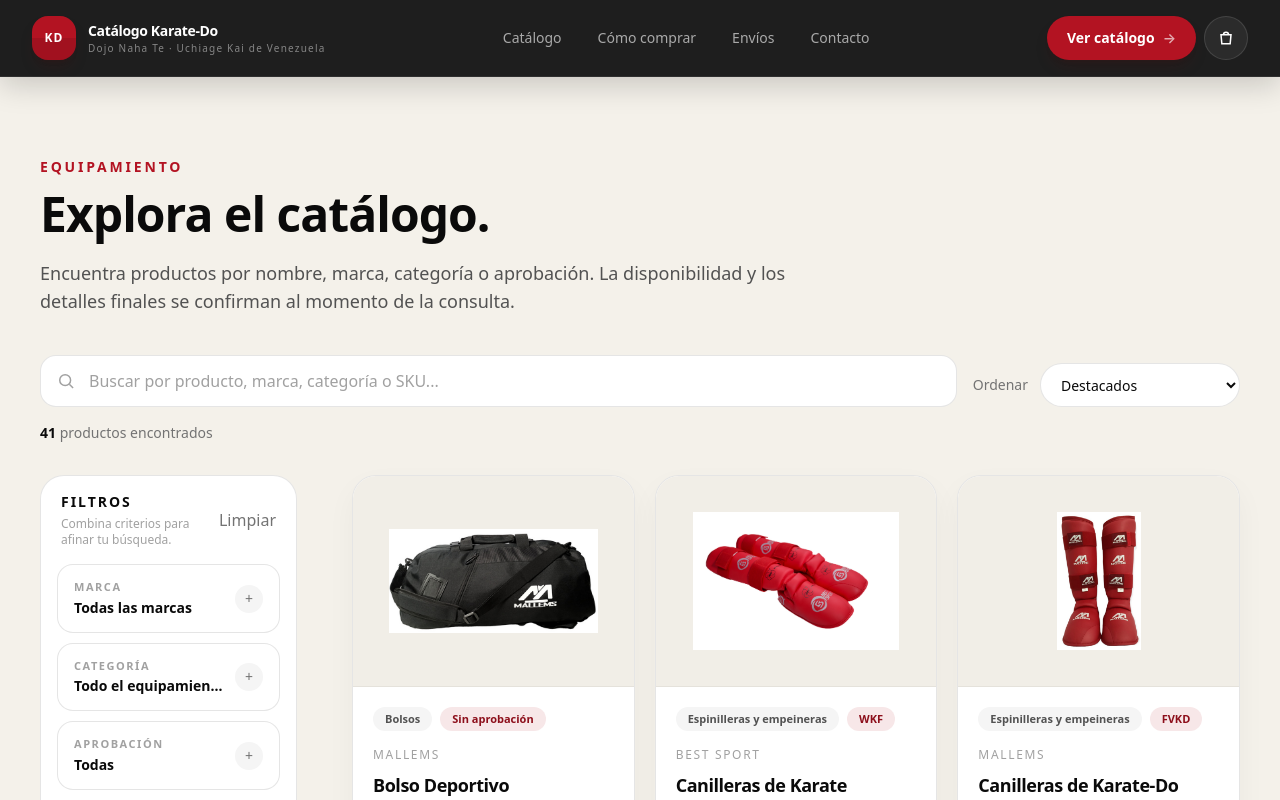
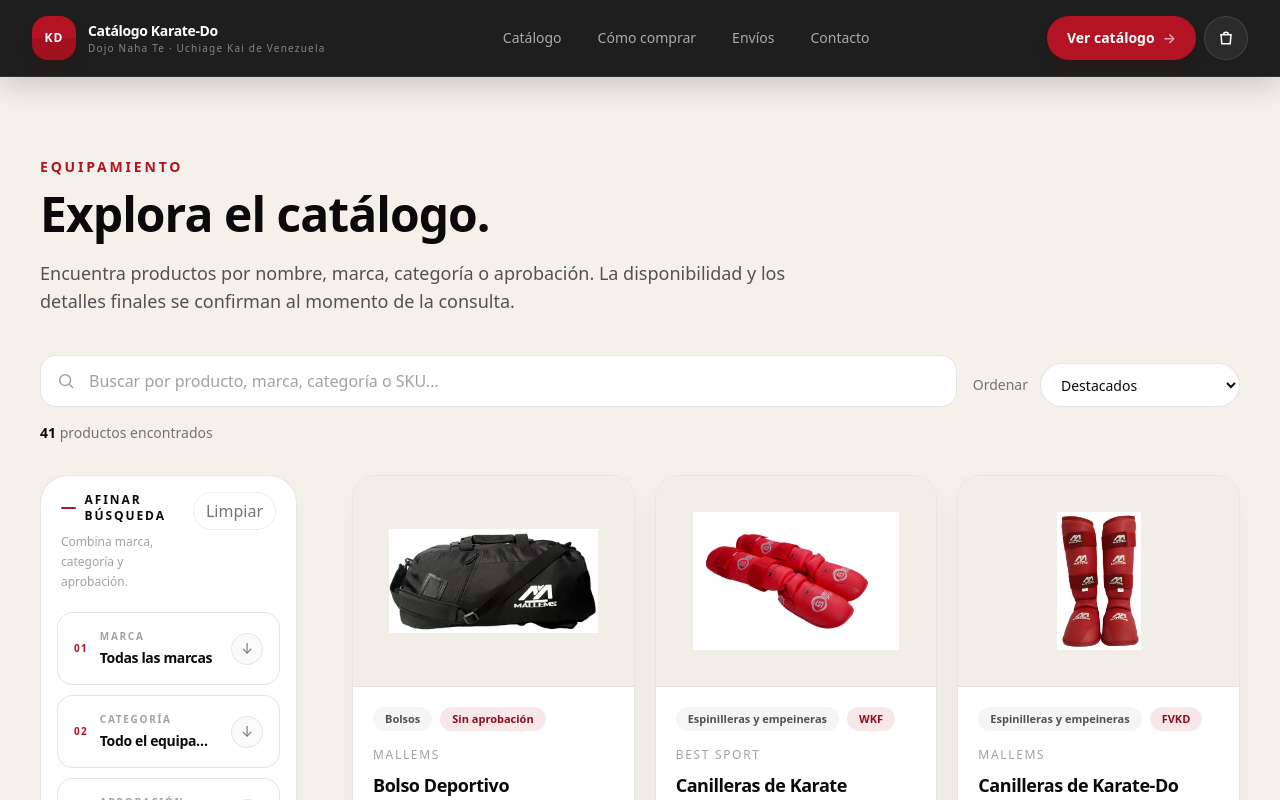
Before and after one commit to maorusohh/catalogo-karate, a Next.js app: page /catalogo in a window 1280 px wide. Shown: the top 800 px of the page. Built offline with nearby package versions, Linux system fonts and the light colour scheme.

Commit message:
refactor: refine catalog filter hierarchy

```diff
--- a/src/components/catalog/catalog-filters.tsx
+++ b/src/components/catalog/catalog-filters.tsx
@@ -1,8 +1,9 @@
 "use client";
 
-import type { ApprovalLevel, Brand, Category, Product } from "@/types/catalog";
+import type { ReactNode } from "react";
 
 import type { CatalogFilters as CatalogFiltersState } from "@/lib/catalog/queries";
+import type { ApprovalLevel, Brand, Category, Product } from "@/types/catalog";
 
 type CatalogFiltersProps = {
   filters: CatalogFiltersState;
@@ -57,33 +58,41 @@ function getApprovalLabel(value: ApprovalLevel | "ALL"): string {
 }
 
 function FilterSection({
+  number,
   title,
   value,
   children,
 }: {
+  number: string;
   title: string;
   value: string;
-  children: React.ReactNode;
+  children: ReactNode;
 }) {
   return (
-    <details className="group overflow-hidden rounded-2xl border border-black/10 bg-white">
-      <summary className="flex cursor-pointer list-none items-center justify-between gap-3 px-4 py-3.5 [&::-webkit-details-marker]:hidden">
-        <div className="min-w-0">
-          <p className="text-[11px] font-semibold tracking-[0.14em] text-neutral-400 uppercase">
+    <details className="group overflow-hidden rounded-2xl border border-black/10 bg-white transition-colors open:border-neutral-300">
+      <summary className="flex cursor-pointer list-none items-center gap-3 px-4 py-4 [&::-webkit-details-marker]:hidden">
+        <span className="text-[10px] font-semibold tracking-[0.12em] text-[var(--ck-red)] tabular-nums">
+          {number}
+        </span>
+
+        <div className="min-w-0 flex-1">
+          <p className="text-[10px] font-semibold tracking-[0.17em] text-neutral-400 uppercase">
             {title}
           </p>
-          <p className="mt-0.5 truncate text-sm font-semibold text-neutral-950">{value}</p>
+          <p className="mt-1 truncate text-sm font-semibold tracking-tight text-neutral-950">
+            {value}
+          </p>
         </div>
 
         <span
           aria-hidden="true"
-          className="flex size-7 shrink-0 items-center justify-center rounded-full bg-neutral-100 text-sm text-neutral-500 transition-transform group-open:rotate-45"
+          className="flex size-8 shrink-0 items-center justify-center rounded-full border border-black/8 bg-neutral-50 text-sm text-neutral-500 transition-all group-open:rotate-180 group-open:border-neutral-950 group-open:bg-neutral-950 group-open:text-white"
         >
-          +
+          ↓
         </span>
       </summary>
 
-      <div className="border-t border-black/8 p-2.5">{children}</div>
+      <div className="border-t border-black/8 bg-[#fbfaf7] p-2.5">{children}</div>
     </details>
   );
 }
@@ -122,26 +131,31 @@ export function CatalogFilters({
         "Todo el equipamiento";
 
   return (
-    <div className="rounded-3xl border border-black/10 bg-white p-4">
-      <div className="flex items-center justify-between gap-4 px-1">
+    <div className="rounded-[1.75rem] border border-black/10 bg-white p-4 shadow-[0_12px_30px_rgba(0,0,0,0.035)]">
+      <div className="flex items-start justify-between gap-4 px-1">
         <div>
-          <h2 className="text-sm font-semibold tracking-[0.14em] text-neutral-950 uppercase">
-            Filtros
-          </h2>
-          <p className="mt-1 text-xs text-neutral-400">Combina criterios para afinar tu búsqueda.</p>
+          <div className="flex items-center gap-2">
+            <span className="h-0.5 w-6 rounded-full bg-[var(--ck-red)]" />
+            <h2 className="text-xs font-semibold tracking-[0.16em] text-neutral-950 uppercase">
+              Afinar búsqueda
+            </h2>
+          </div>
+          <p className="mt-2 max-w-[13rem] text-xs leading-5 text-neutral-400">
+            Combina marca, categoría y aprobación.
+          </p>
         </div>
 
         <button
           type="button"
           onClick={onReset}
-          className="shrink-0 text-xs font-semibold text-neutral-500 transition-colors hover:text-[#b31322]"
+          className="shrink-0 rounded-full border border-black/8 px-3 py-1.5 text-[11px] font-semibold text-neutral-500 transition-colors hover:border-neutral-950 hover:text-neutral-950"
         >
           Limpiar
         </button>
       </div>
 
-      <div className="mt-4 space-y-2.5">
-        <FilterSection title="Marca" value={selectedBrandName}>
+      <div className="mt-5 space-y-2.5">
+        <FilterSection number="01" title="Marca" value={selectedBrandName}>
           <div className="space-y-2">
             <button
               type="button"
@@ -154,7 +168,7 @@ export function CatalogFilters({
               className={`w-full rounded-xl px-3 py-2.5 text-left text-sm font-semibold transition-colors ${
                 filters.brandId === "ALL"
                   ? "bg-neutral-950 text-white"
-                  : "bg-neutral-50 text-neutral-700 hover:bg-neutral-100"
+                  : "bg-white text-neutral-700 hover:bg-neutral-100"
               }`}
             >
               Todas las marcas
@@ -183,7 +197,7 @@ export function CatalogFilters({
                     <span
                       aria-hidden="true"
                       className={`size-2 rounded-full ${
-                        brandSelected ? "bg-[#b31322]" : "bg-neutral-200"
+                        brandSelected ? "bg-[var(--ck-red)]" : "bg-neutral-200"
                       }`}
                     />
                   </summary>
@@ -238,7 +252,7 @@ export function CatalogFilters({
           </div>
         </FilterSection>
 
-        <FilterSection title="Categoría" value={selectedCategoryName}>
+        <FilterSection number="02" title="Categoría" value={selectedCategoryName}>
           <div className="space-y-2">
             <button
               type="button"
@@ -251,7 +265,7 @@ export function CatalogFilters({
               className={`w-full rounded-xl px-3 py-2.5 text-left text-sm font-semibold transition-colors ${
                 filters.categoryId === "ALL"
                   ? "bg-neutral-950 text-white"
-                  : "bg-neutral-50 text-neutral-700 hover:bg-neutral-100"
+                  : "bg-white text-neutral-700 hover:bg-neutral-100"
               }`}
             >
               Todo el equipamiento
@@ -276,7 +290,7 @@ export function CatalogFilters({
                     <span
                       aria-hidden="true"
                       className={`size-2 rounded-full ${
-                        selectedInGroup ? "bg-[#b31322]" : "bg-neutral-200"
+                        selectedInGroup ? "bg-[var(--ck-red)]" : "bg-neutral-200"
                       }`}
                     />
                   </summary>
@@ -325,7 +339,7 @@ export function CatalogFilters({
           </div>
         </FilterSection>
 
-        <FilterSection title="Aprobación" value={getApprovalLabel(filters.approval)}>
+        <FilterSection number="03" title="Aprobación" value={getApprovalLabel(filters.approval)}>
           <div className="grid gap-1.5">
             {approvalOptions.map((option) => {
               const selected = filters.approval === option.value;
@@ -343,7 +357,7 @@ export function CatalogFilters({
                   className={`rounded-xl px-3 py-2.5 text-left transition-colors ${
                     selected
                       ? "bg-neutral-950 text-white"
-                      : "bg-neutral-50 text-neutral-600 hover:bg-neutral-100"
+                      : "bg-white text-neutral-600 hover:bg-neutral-100"
                   }`}
                 >
                   <span className="block text-sm font-semibold">{option.label}</span>
@@ -362,7 +376,7 @@ export function CatalogFilters({
           </div>
         </FilterSection>
 
-        <p className="rounded-2xl bg-neutral-50 px-3 py-3 text-xs leading-5 text-neutral-500">
+        <p className="rounded-2xl border border-black/6 bg-[#f6f3ed] px-3 py-3 text-xs leading-5 text-neutral-500">
           La disponibilidad se confirma al momento de la consulta por WhatsApp.
         </p>
       </div>
```
